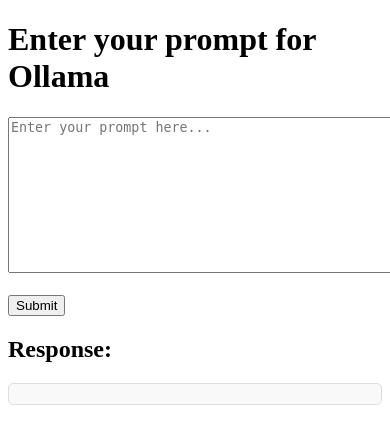
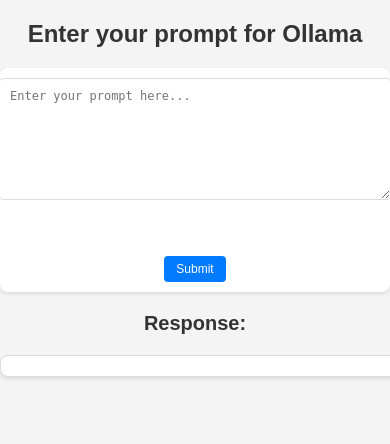
Before and after one commit to mohsenet/ollama_projects_2, a Django app: page / in a window 390 px wide; the page is wider, and only the part inside the window is pictured. Shown: the top 444 px of that part. Run offline with Django 5.2, Linux system fonts and the light colour scheme.

Commit message:
improve index ui

```diff
--- a/templates/index.html
+++ b/templates/index.html
@@ -5,21 +5,125 @@
     <meta name="viewport" content="width=device-width, initial-scale=1.0">
     <title>Ollama Prompt</title>
     <style>
-        /* Add some basic styling */
+        /* General Styles */
+        body {
+            font-family: Arial, sans-serif;
+            margin: 0;
+            padding: 0;
+            background-color: #f4f4f4;
+            color: #333;
+        }
+
+        h1, h2 {
+            text-align: center;
+            margin: 20px 0;
+        }
+
+        form {
+            display: flex;
+            flex-direction: column;
+            align-items: center;
+            margin: 0 auto;
+            max-width: 600px;
+            padding: 20px;
+            background-color: #fff;
+            border-radius: 8px;
+            box-shadow: 0 2px 4px rgba(0, 0, 0, 0.1);
+        }
+
+        textarea {
+            width: 100%;
+            padding: 10px;
+            font-size: 16px;
+            border: 1px solid #ddd;
+            border-radius: 4px;
+            resize: vertical;
+            min-height: 150px;
+            margin-bottom: 20px;
+        }
+
+        button {
+            padding: 10px 20px;
+            font-size: 16px;
+            background-color: #007bff;
+            color: #fff;
+            border: none;
+            border-radius: 4px;
+            cursor: pointer;
+        }
+
+        button:hover {
+            background-color: #0056b3;
+        }
+
         #responseOutput {
-            white-space: pre-wrap; /* Preserve line breaks */
-            background-color: #f9f9f9;
-            padding: 10px;
+            width: 100%;
+            max-width: 600px;
+            margin: 20px auto;
+            padding: 20px;
+            background-color: #fff;
             border: 1px solid #ddd;
-            border-radius: 5px;
-            margin-top: 10px;
+            border-radius: 8px;
+            box-shadow: 0 2px 4px rgba(0, 0, 0, 0.1);
+            white-space: pre-wrap;
         }
+
         strong {
             font-weight: bold;
         }
+
         ol {
             margin: 0;
             padding-left: 20px;
+        }
+
+        /* Responsive Styles */
+        @media (max-width: 768px) {
+            form {
+                padding: 15px;
+            }
+
+            textarea {
+                font-size: 14px;
+                min-height: 120px;
+            }
+
+            button {
+                font-size: 14px;
+                padding: 8px 16px;
+            }
+
+            #responseOutput {
+                padding: 15px;
+            }
+        }
+
+        @media (max-width: 480px) {
+            h1 {
+                font-size: 24px;
+            }
+
+            h2 {
+                font-size: 20px;
+            }
+
+            form {
+                padding: 10px;
+            }
+
+            textarea {
+                font-size: 12px;
+                min-height: 100px;
+            }
+
+            button {
+                font-size: 12px;
+                padding: 6px 12px;
+            }
+
+            #responseOutput {
+                padding: 10px;
+            }
         }
     </style>
 </head>
@@ -27,7 +131,7 @@
     <h1>Enter your prompt for Ollama</h1>
     <form id="promptForm">
         {% csrf_token %}  <!-- Include CSRF token for security -->
-        <textarea id="promptInput" name="prompt" rows="10" cols="50" placeholder="Enter your prompt here..."></textarea>
+        <textarea id="promptInput" name="prompt" placeholder="Enter your prompt here..."></textarea>
         <br><br>
         <button type="submit">Submit</button>
     </form>
@@ -92,86 +196,5 @@
             return `<div>${formattedText}</div>`;
         }
     </script>
-
 </body>
 </html>
-
-
-
-
-
-
-
-
-
-
-
-
-
-
-
-
-
-{#<!DOCTYPE html>#}
-{#<html lang="en">#}
-{#<head>#}
-{#    <meta charset="UTF-8">#}
-{#    <meta name="viewport" content="width=device-width, initial-scale=1.0">#}
-{#    <title>Ollama Prompt</title>#}
-{#</head>#}
-{#<body>#}
-{#    <h1>Enter your prompt for Ollama</h1>#}
-{#    <form id="promptForm">#}
-{#        {% csrf_token %}  <!-- Include CSRF token for security -->#}
-{#        <textarea id="promptInput" name="prompt" rows="10" cols="50" placeholder="Enter your prompt here..."></textarea>#}
-{#        <br><br>#}
-{#        <button type="submit">Submit</button>#}
-{#    </form>#}
-{##}
-{#    <h2>Response:</h2>#}
-{#    <pre id="responseOutput"></pre>#}
-{##}
-{#    <script>#}
-{#        // Handle form submission using AJAX#}
-{#        document.getElementById('promptForm').addEventListener('submit', function (event) {#}
-{##}
-{#            console.log('step_1')#}
-{##}
-{#            event.preventDefault(); // Prevent the form from submitting the traditional way#}
-{##}
-{#            console.log('step_2')#}
-{##}
-{#            // Get the prompt from the textarea#}
-{#            const prompt = document.getElementById('promptInput').value;#}
-{##}
-{#            console.log('step_3')#}
-{##}
-{#            // Get the CSRF token#}
-{#            const csrfToken = document.querySelector('[name=csrfmiddlewaretoken]').value;#}
-{##}
-{#            console.log('step_4')#}
-{##}
-{#            // Send the prompt to the Django server#}
-{#            fetch('/send-prompt', {#}
-{#                method: 'POST',#}
-{#                headers: {#}
-{#                    'Content-Type': 'application/json',#}
-{#                    'X-CSRFToken': csrfToken  // Include CSRF token for security#}
-{#                },#}
-{#                body: JSON.stringify({ prompt: prompt })#}
-{#            })#}
-{#            .then(response => response.json())#}
-{#            .then(data => {#}
-{#                // Display the response from the Django server#}
-{#                console.log('step_5')#}
-{#                document.getElementById('responseOutput').textContent = JSON.stringify(data, null, 2);#}
-{#                console.log('step_6')#}
-{#            })#}
-{#            .catch(error => {#}
-{#                console.log('step_7')#}
-{#                console.error('Error:', error);#}
-{#            });#}
-{#        });#}
-{#    </script>#}
-{#</body>#}
-{#</html>#}
```
Also changed, not shown: templates/_index.html (added, +177 -0 lines). Lines whose indentation alone changed are shown as unchanged.
